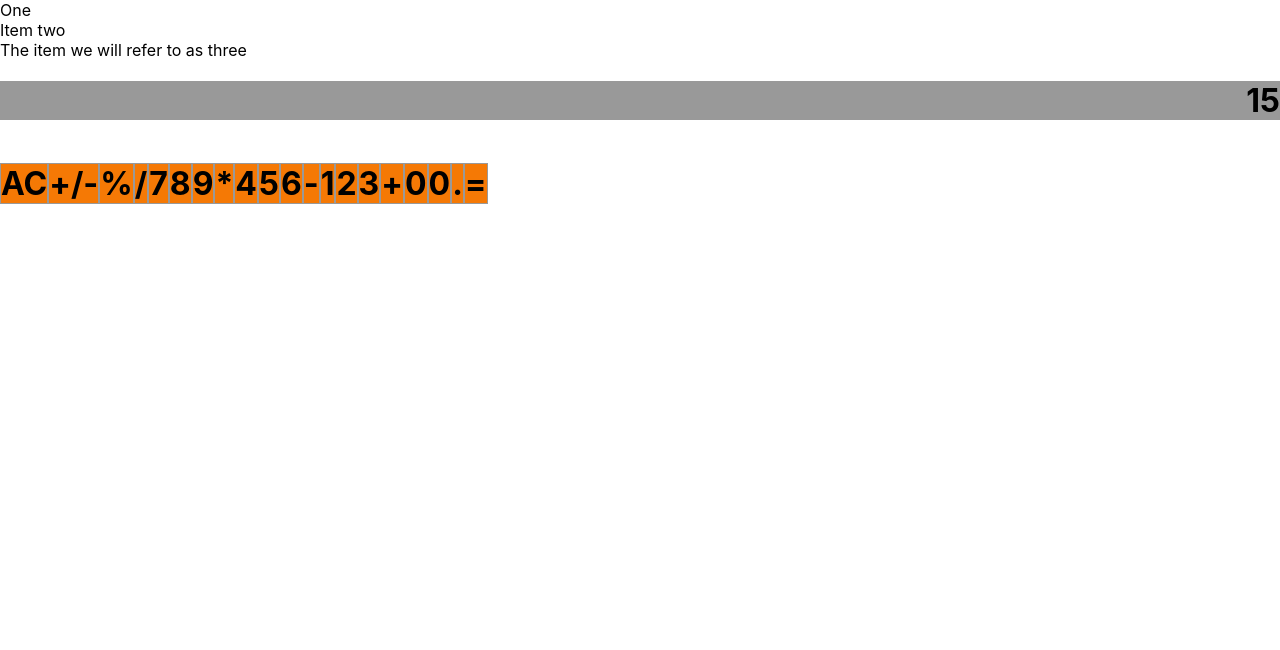
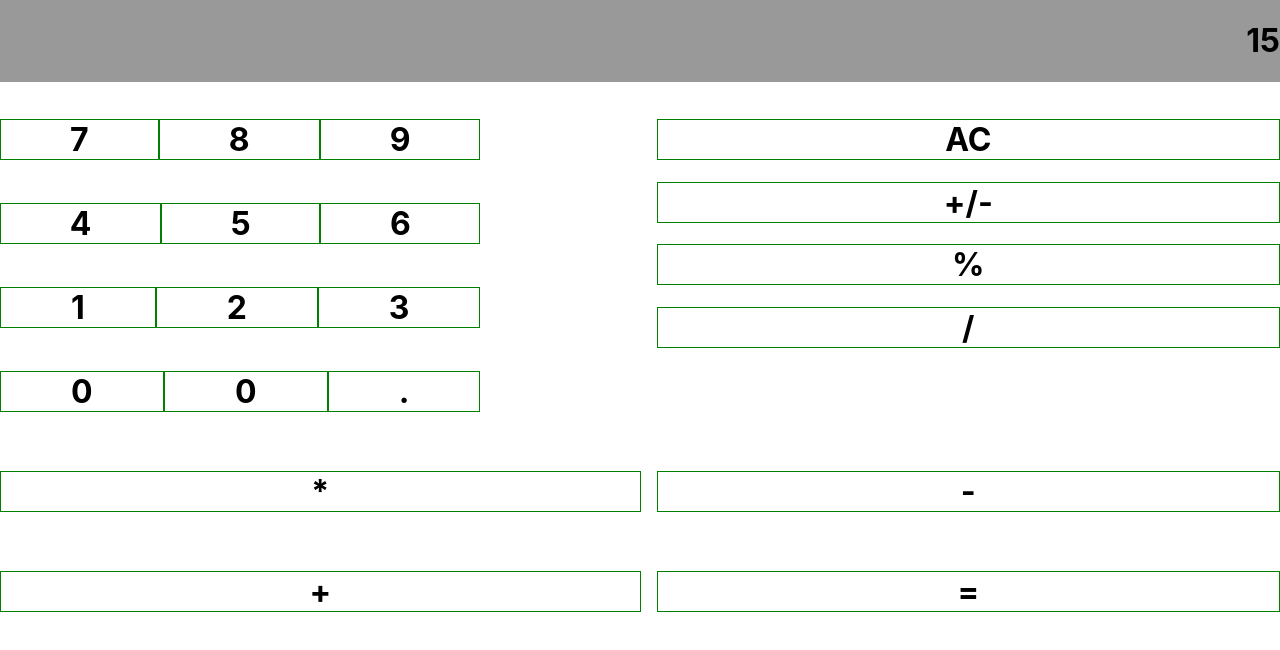
Before and after one commit to rexoliver/progcalc-react, a React (Create React App) app in the folder my-app/: page / in a window 1280 px wide. Shown: the top 650 px of the page. Built offline with nearby package versions, Linux system fonts and the light colour scheme.

Commit message:
got ahold of grid

```diff
--- a/my-app/src/App.tsx
+++ b/my-app/src/App.tsx
@@ -27,10 +27,33 @@ export default function CalcWindow(){
 
   return (
     <React.Fragment>
-      <FlexItem></FlexItem>
+      <div className='gridcontainer'>
         <div className="topbox">
           <ResultBar result={15}/>
         </div>
+        <div className='numpad'>
+          <div className='row'>
+            <SymbolNum snum={"7"}/>
+            <SymbolNum snum={"8 "}/>
+            <SymbolNum snum={"9"}/>
+          </div>
+          <div className='row'>
+            <SymbolNum snum={"4"}/>
+            <SymbolNum snum={"5"}/>
+            <SymbolNum snum={"6"}/>
+          </div>
+          <div className='row'>
+            <SymbolNum snum={"1"}/>
+            <SymbolNum snum={"2"}/>
+            <SymbolNum snum={"3"}/>
+          </div>
+          <div className='row'>
+            <SymbolNum snum={"0"}/>
+            <SymbolNum snum={"0"}/>
+            <SymbolNum snum={"."}/>
+          </div>
+        </div>
+
         <div className="board-row">
           <SymbolNum snum={"AC"}/>
           <SymbolNum snum={"+/-"}/>
@@ -38,28 +61,21 @@ export default function CalcWindow(){
           <SymbolNum snum={"/"}/>
         </div>
         <div className="board-row">
-        <SymbolNum snum={"7"}/>
-        <SymbolNum snum={"8 "}/>
-        <SymbolNum snum={"9"}/>
+
           <SymbolNum snum={"*"}/>
         </div>
         <div className="board-row">
-        <SymbolNum snum={"4"}/>
-        <SymbolNum snum={"5"}/>
-        <SymbolNum snum={"6"}/>
+
           <SymbolNum snum={"-"}/>
         </div>
         <div className="board-row">
-        <SymbolNum snum={"1"}/>
-        <SymbolNum snum={"2"}/>
-        <SymbolNum snum={"3"}/>
+
           <SymbolNum snum={"+"}/>
         </div>
         <div className="board-row">
-        <SymbolNum snum={"0"}/>
-        <SymbolNum snum={"0"}/>
-        <SymbolNum snum={"."}/>
+
           <SymbolNum snum={"="}/>
+        </div>
       </div>
     </React.Fragment>
   );
@@ -69,21 +85,30 @@ const SymbolNum = (props: {snum: string}) => {
   return (
     <h1 className='square'>{props.snum}</h1>
   );
-
 }
 
-const FlexItem = () => {
-  return (
-    <div className="container" id="container">
-      <div>One</div>
-      <div>Item two</div>
-      <div>The item we will refer to as three</div>
-    </div>
-  );
-}
 
 const ResultBar = (props: {result: number}) => {
   return (
     <h1>{props.result}</h1>
   );
 }
+
+
+const GridItem = () => {
+  return (
+    <div className='gridcontainer' id='gridcontainer'>
+      <div className='box'>Texttime</div>
+    </div>
+  );
+}
+
+const FlexItem = () => {
+  return (
+    <div className="container" id="container">
+      <div className='box'>One</div>
+      <div className='box'>Item two</div>
+      <div className='box'>The item we will refer to as three</div>
+    </div>
+  );
+}
--- a/my-app/src/index.css
+++ b/my-app/src/index.css
@@ -12,18 +12,66 @@ code {
     monospace;
 }
 
-.square {
-  display: flex;
-  background: #f57905;
-  border: 1px solid #999;
-  float: left;
-  font-weight: bold;
-  padding: 0;
-  text-align: center;
-  flex-direction: row;
+.gridcontainer {
+  display: grid;
+  grid-template-columns: 75%, 25%;
+  grid-template-rows: auto auto;
+  gap: 1rem;
 }
 
+.row {
+  display: flex;
+  justify-content: center;
+}
+
+.numpad {
+  grid-row: 2;
+  grid-column: 1;
+  display: flex;
+  flex-direction: column;
+  justify-content: center;
+  width: 75%;
+}
+
+.square {
+  font: 3vw;
+  border: 1px solid green;
+  text-align: center;
+  flex-grow: 1;
+ }
+
 .topbox {
+  grid-row: 1;
+  grid-column: 1 / span 2;
   background: #999;
   text-align: right;
 }
+
+.container {
+  display: flex;
+  flex-flow: column wrap;
+  gap: 1rem;
+  flex-grow: 0;
+  flex: auto;
+  max-width: 30rem;
+  height: 25rem;
+  justify-content: flex-start;
+
+}
+
+
+
+.box {
+  border: 0.2rem solid #d42d2d;
+}
+.box:nth-child(1) {
+    flex: 1;
+  }
+.box:nth-child(2) {
+  flex: 1;
+  border: 0.5rem solid #f57905
+}
+.box:nth-child(3) {
+  flex: 1;
+  border: 0.5rem solid #f57905
+}
```
Lines whose indentation alone changed are shown as unchanged.
